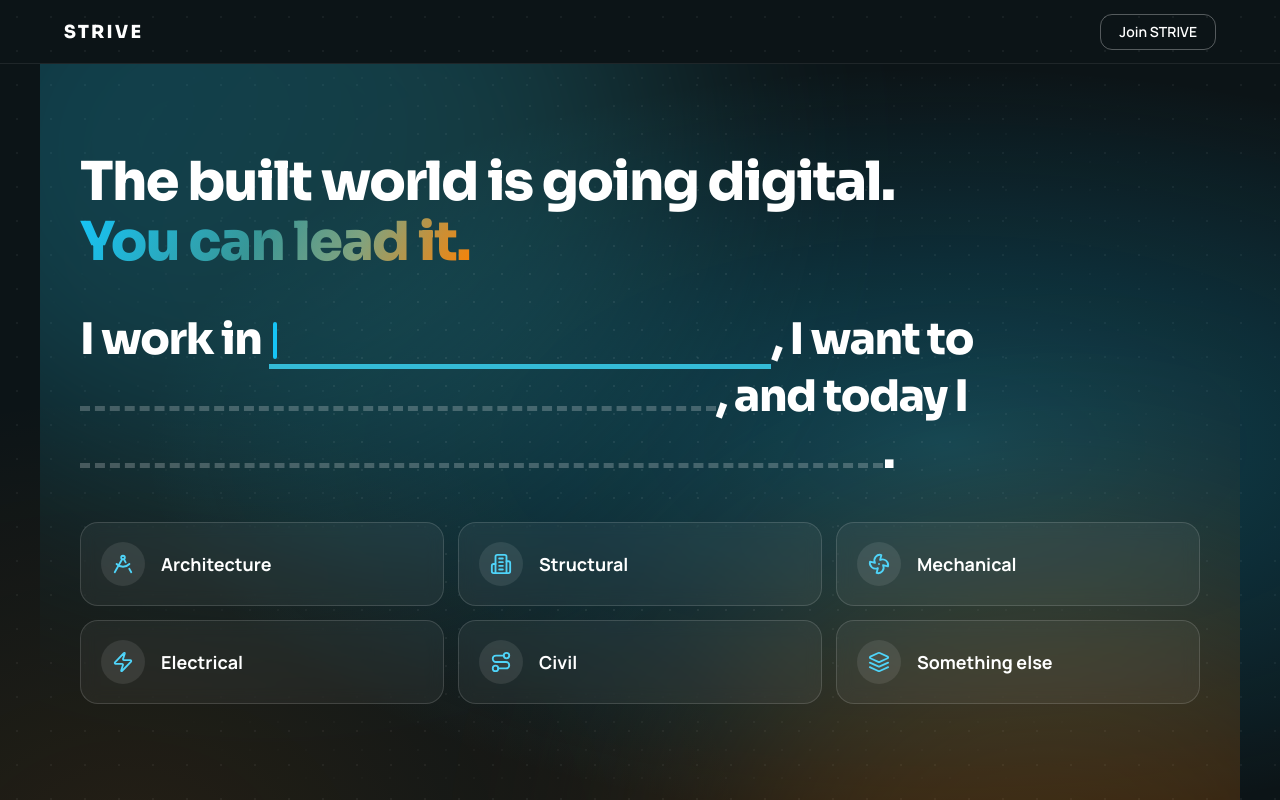
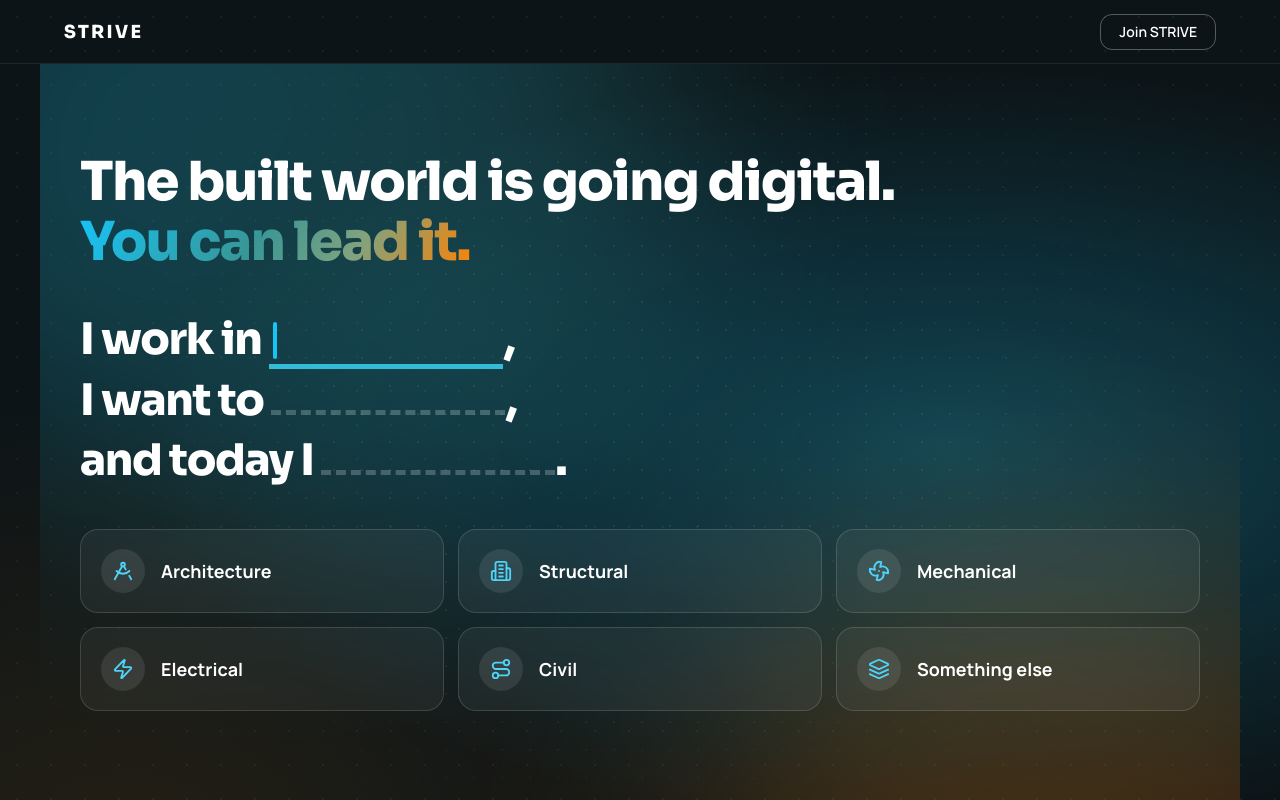
Before and after one commit to kirk-schematk/strive-engine, a plain HTML site: page preview-home.html in a window 1280 px wide. Shown: the top 800 px of the page. Drawn offline with Linux system fonts and the light colour scheme.

Commit message:
Home hero quiz: one clause per line with short blanks; hero height stays fixed without wide gaps
Co-Authored-By: Claude Fable 5.1 <noreply@anthropic.com>

```diff
--- a/preview-home.html
+++ b/preview-home.html
@@ -173,10 +173,9 @@ svg{display:block}
 .qz-q{margin:0 0 18px;font-family:'Sora',system-ui,sans-serif;font-size:clamp(20px,2vw,26px);line-height:1.3;font-weight:700;color:#fff;min-height:2.6em;transition:color .2s}
 .qz-q.is-ok{color:#4fd4f9}.qz-q.is-no{color:#ffa840}
 .qz-h1{margin:0;font-family:'Sora',system-ui,sans-serif;font-size:clamp(26px,3.4vw,44px);line-height:1.3;font-weight:800;letter-spacing:-.03em;color:#fff;text-wrap:pretty}
-.qz-h1{min-height:3.9em}
-.qz-slot:not(.is-full)[data-qz-slot="0"]{min-width:15ch}.qz-slot:not(.is-full)[data-qz-slot="1"]{min-width:19ch}.qz-slot:not(.is-full)[data-qz-slot="2"]{min-width:24ch}
-.qz-nw{white-space:nowrap}
-.qz-slot{display:inline-block;min-width:5ch;padding:0 .08em;line-height:1.1;border-bottom:5px dashed rgba(255,255,255,.22);color:transparent;transition:border-color .3s}
+.qz-h1{display:flex;flex-direction:column;gap:.08em;min-height:3.9em}
+.qz-ln{display:block;white-space:nowrap}
+.qz-slot{display:inline-block;min-width:7ch;padding:0 .08em;line-height:1.1;border-bottom:5px dashed rgba(255,255,255,.22);color:transparent;transition:border-color .3s}
 .qz-slot.is-cur{border-bottom:5px solid #16c4f6;color:rgba(255,255,255,.55);animation:qz-under 1.6s ease-in-out infinite}
 .qz-slot.is-cur:empty::after{content:"";display:inline-block;width:4px;height:.85em;vertical-align:-.1em;border-radius:2px;background:#16c4f6;animation:qz-caret 1s steps(1) infinite}
 .qz-slot.is-full{border-bottom:5px solid transparent;background:linear-gradient(100deg,#4fd4f9 0%,#7fcccb 45%,#ffa840 100%);-webkit-background-clip:text;background-clip:text;color:transparent;cursor:pointer;animation:qz-pop .48s cubic-bezier(.34,1.4,.64,1) both}
@@ -222,15 +221,15 @@ svg{display:block}
 @keyframes qz-under{0%,100%{border-bottom-color:#16c4f6}50%{border-bottom-color:#fc8204}}
 @media (max-width:991px){.qz-grid.is-3{grid-template-columns:repeat(2,minmax(0,1fr))}}
 @media (max-width:991px){.qz-stage{min-height:352px}}
-@media (max-width:767px){.qz{padding:56px 20px 64px;min-height:0}.qz-in{gap:32px}.qz-stage{min-height:0}.qz-h1{min-height:5.2em}.qz-slot:not(.is-full)[data-qz-slot="0"],.qz-slot:not(.is-full)[data-qz-slot="1"],.qz-slot:not(.is-full)[data-qz-slot="2"]{min-width:6ch}.qz-grid,.qz-grid.is-3{grid-template-columns:minmax(0,1fr)}.qz-opt,.is-3 .qz-opt{min-height:72px;padding:16px 18px}.qz-res{flex-direction:column;align-items:stretch}.qz-act{flex-direction:column;align-items:stretch}.qz-cta{justify-content:center}.qz-link{align-self:flex-start}}
-@media (max-width:479px){.qz-tag{font-size:30px}.qz-h1{font-size:24px}.qz-nw{white-space:normal}.qz-cta{height:56px;padding:0 24px;font-size:17px}.qz-lvt{font-size:26px}}
+@media (max-width:767px){.qz{padding:56px 20px 64px;min-height:0}.qz-in{gap:32px}.qz-stage{min-height:0}.qz-h1{min-height:5.2em}.qz-ln{white-space:normal}.qz-grid,.qz-grid.is-3{grid-template-columns:minmax(0,1fr)}.qz-opt,.is-3 .qz-opt{min-height:72px;padding:16px 18px}.qz-res{flex-direction:column;align-items:stretch;justify-content:flex-start}.qz-act{flex-direction:column;align-items:stretch}.qz-cta{justify-content:center}.qz-link{align-self:flex-start}}
+@media (max-width:479px){.qz-tag{font-size:30px}.qz-h1{font-size:24px}.qz-slot{min-width:5ch}.qz-cta{height:56px;padding:0 24px;font-size:17px}.qz-lvt{font-size:26px}}
 @media (prefers-reduced-motion:reduce){.qz-slot,.qz-opt,.qz-seg,.qz-res,.qz-slot.is-cur:empty::after{animation:none!important}.qz-opt,.qz-cta,.qz-ico{transition:none}}
 </style>
 <div class="qz" id="qz" data-qz>
 <div class="qz-bg qz-bg1"></div><div class="qz-bg qz-bg2"></div><div class="qz-dots"></div>
 <div class="qz-in">
 <h1 class="qz-tag">The built world is going digital. <em>You can lead it.</em></h1>
-<p class="qz-h1">I work in <span class="qz-nw"><span class="qz-slot" data-qz-slot="0"></span>,</span> I want to <span class="qz-nw"><span class="qz-slot" data-qz-slot="1"></span>,</span> and today I <span class="qz-nw"><span class="qz-slot" data-qz-slot="2"></span>.</span></p>
+<p class="qz-h1"><span class="qz-ln">I work in <span class="qz-slot" data-qz-slot="0"></span>,</span><span class="qz-ln">I want to <span class="qz-slot" data-qz-slot="1"></span>,</span><span class="qz-ln">and today I <span class="qz-slot" data-qz-slot="2"></span>.</span></p>
 <div class="qz-stage" data-qz-body></div>
 </div>
 </div>
```
